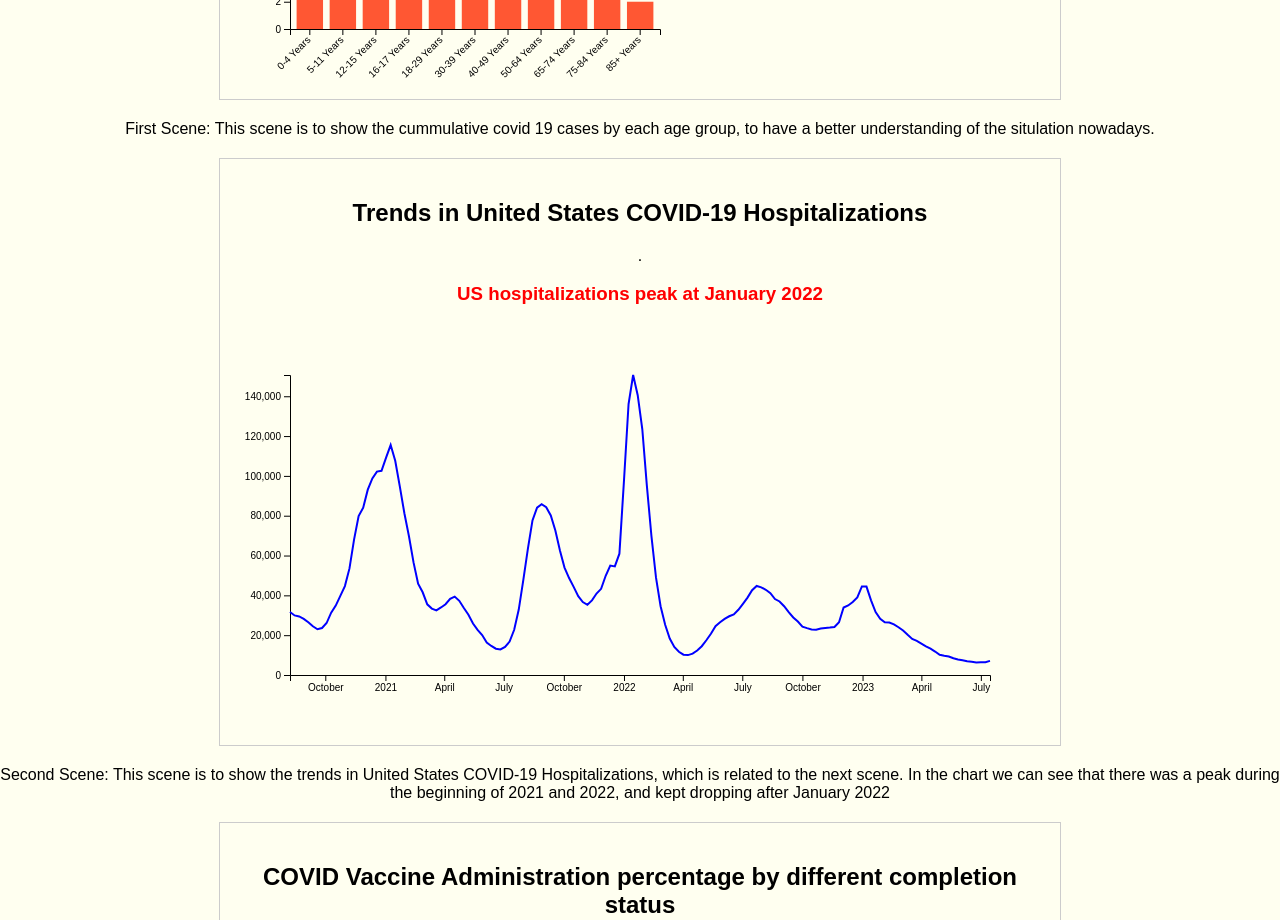
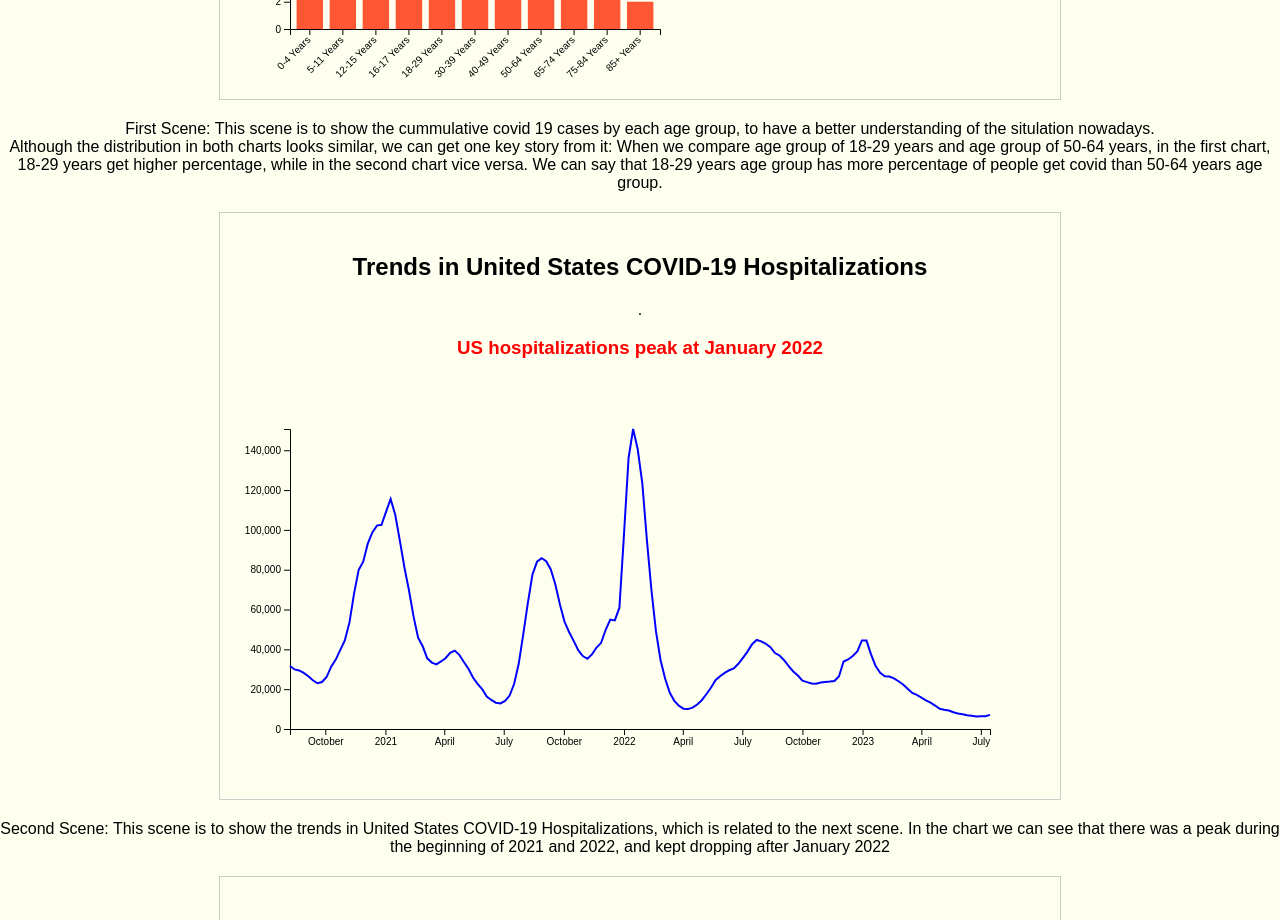
Before and after one commit to DitongMo/CS416-final-project, a plain HTML site: page index.html in a window 1280 px wide. Shown: the part 1020-1940 px from the top of the page. Drawn offline with nearby package versions, Linux system fonts and the light colour scheme.

Commit message:
Update index.html

```diff
--- a/index.html
+++ b/index.html
@@ -20,7 +20,8 @@
   </div>
 
 
-  <p> First Scene: This scene is to show the cummulative covid 19 cases by each age group, to have a better understanding of the situlation nowadays.
+  <p> First Scene: This scene is to show the cummulative covid 19 cases by each age group, to have a better understanding of the situlation nowadays.<br>
+    Although the distribution in both charts looks similar, we can get one key story from it: When we compare age group of 18-29 years and age group of 50-64 years, in the first chart, 18-29 years get higher percentage, while in the second chart vice versa. We can say that 18-29 years age group has more percentage of people get covid than 50-64 years age group.
   </p>
 
     <div class="container">
```
